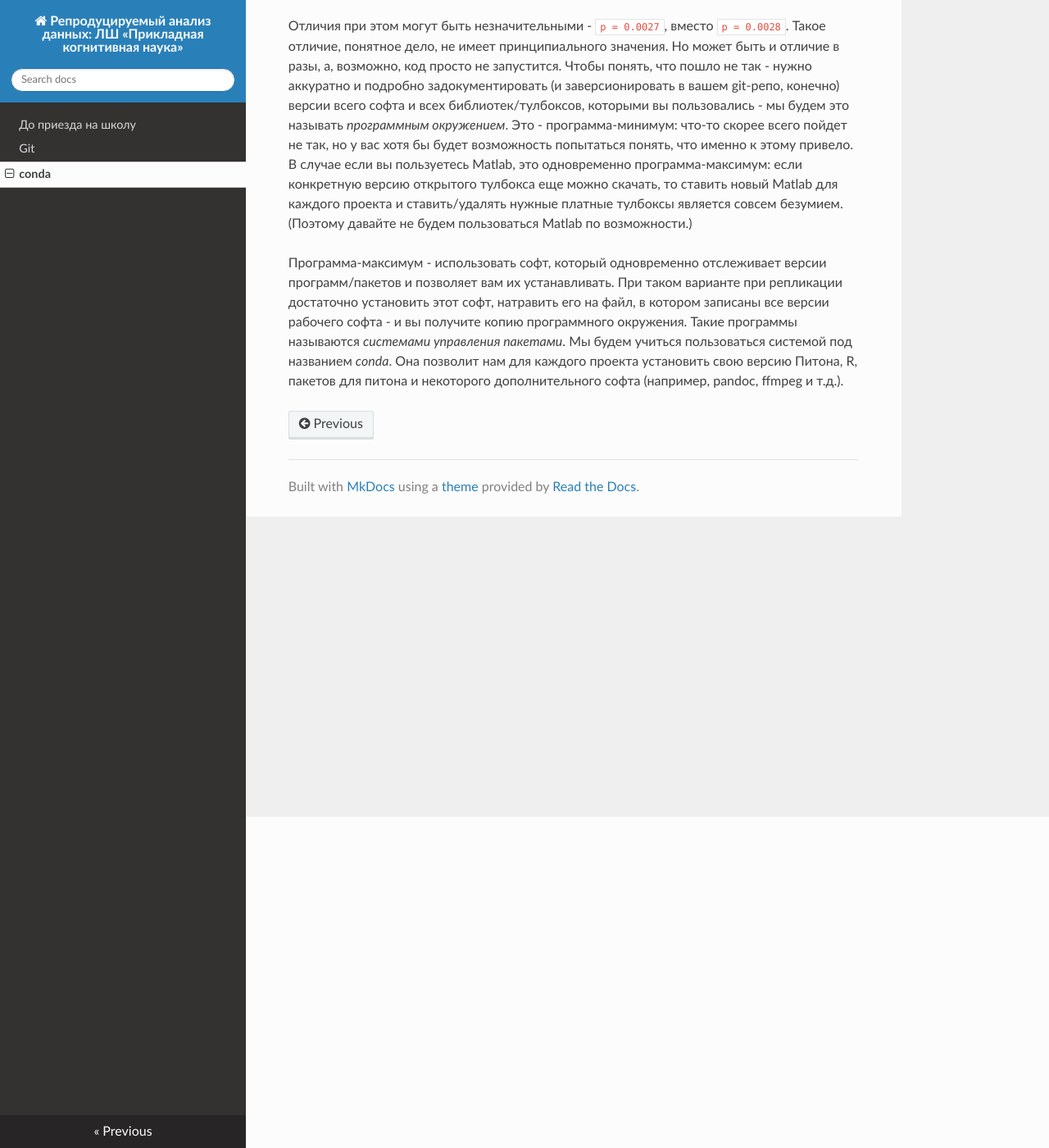
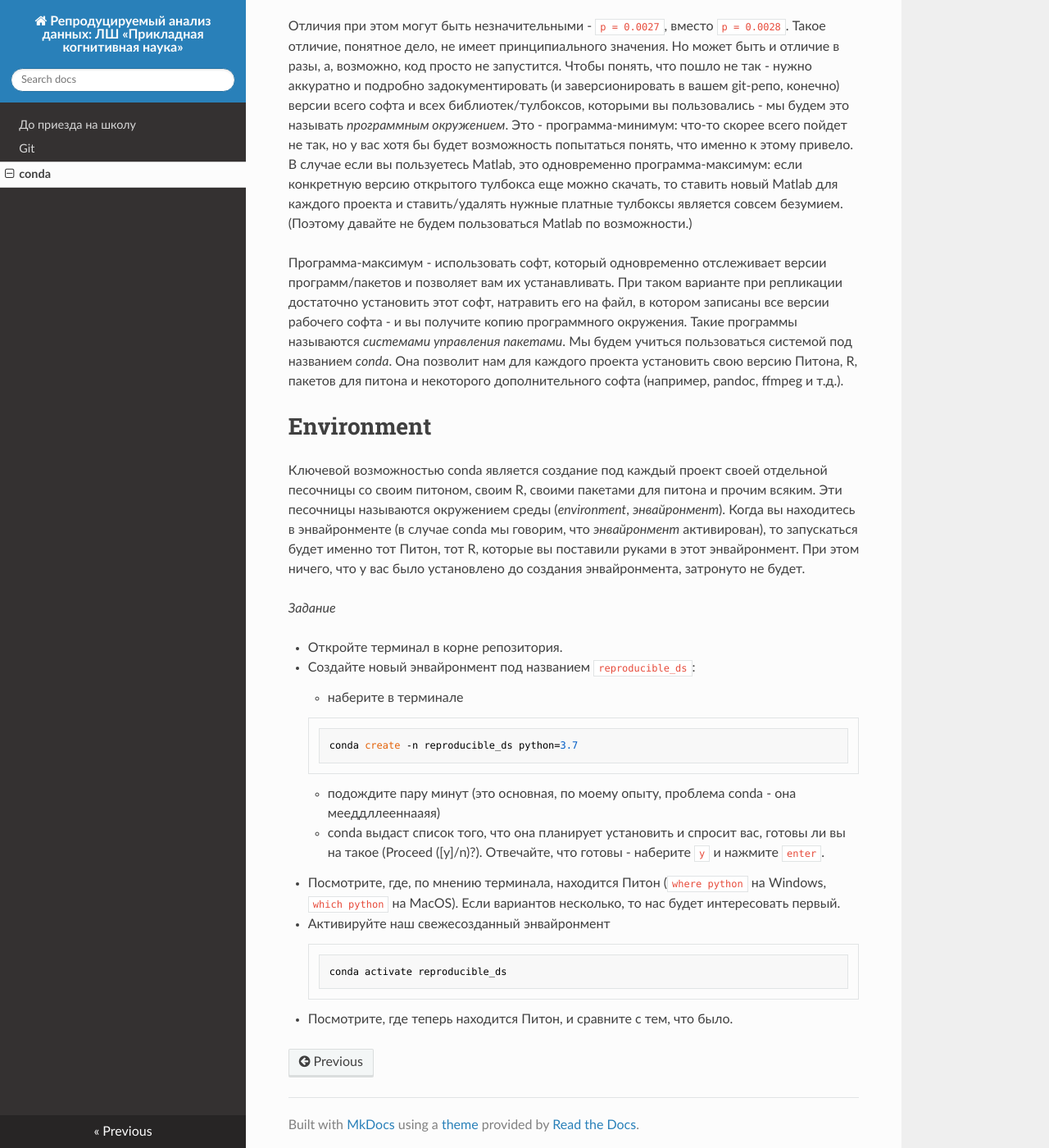
Before and after one commit to kalenkovich/reproducible-data-analysis, an MkDocs documentation site: the page built from website/docs/2_conda.md, in a window 1280 px wide and 1400 px high, scrolled down 404 px. Shown: the whole window at 82% size. Built offline with MkDocs 1.6.1, drawn with Linux system fonts in a browser that asks for light colours; nearby versions of some CDN libraries.

Commit message:
created new environment

````diff
--- a/website/docs/2_conda.md
+++ b/website/docs/2_conda.md
@@ -21,3 +21,33 @@ git позволяет нам хранить версии всего нашег
 Такие программы называются *системами управления пакетами*.
 Мы будем учиться пользоваться системой под названием *conda*.
 Она позволит нам для каждого проекта установить свою версию Питона, R, пакетов для питона и некоторого дополнительного софта (например, pandoc, ffmpeg и т.д.).
+
+# Environment
+
+Ключевой возможностью conda является создание под каждый проект своей отдельной песочницы со своим питоном, своим R, своими пакетами для питона и прочим всяким.
+Эти песочницы называются окружением среды (*environment*, *энвайронмент*).
+Когда вы находитесь в энвайронменте (в случае conda мы говорим, что *энвайронмент* активирован), то запускаться будет именно тот Питон, тот R, которые вы поставили руками в этот энвайронмент.
+При этом ничего, что у вас было установлено до создания энвайронмента, затронуто не будет.
+
+*Задание*
+
+- Откройте терминал в корне репозитория.
+- Создайте новый энвайронмент под названием `reproducible_ds`:
+
+    - наберите в терминале
+
+	```bash
+	conda create -n reproducible_ds python=3.7
+	```
+
+    - подождите пару минут (это основная, по моему опыту, проблема conda - она мееддллееннааяя)
+	- conda выдаст список того, что она планирует установить и спросит вас, готовы ли вы на такое (Proceed ([y]/n)?). Отвечайте, что готовы - наберите `y` и нажмите `enter`.
+
+- Посмотрите, где, по мнению терминала, находится Питон (`where python` на Windows, `which python` на MacOS). Если вариантов несколько, то нас будет интересовать первый.
+- Активируйте наш свежесозданный энвайронмент
+
+    ```bash
+	conda activate reproducible_ds
+	```
+
+- Посмотрите, где теперь находится Питон, и сравните с тем, что было.
````
